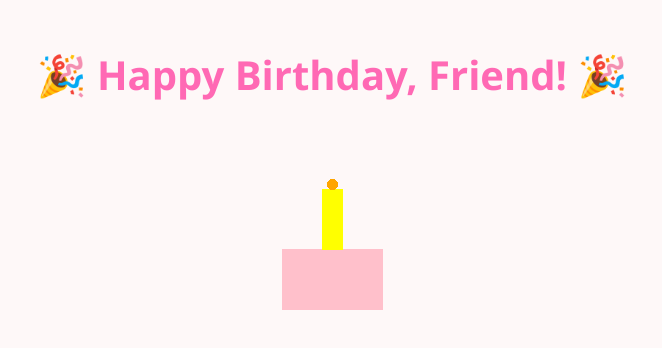
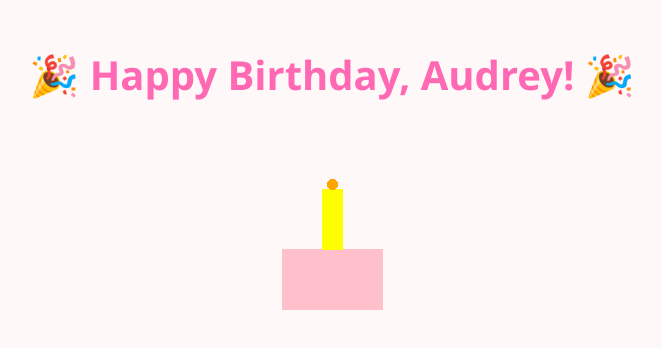
Before and after one commit to batmanmdg/website2, a plain HTML site: page index.html in a window 1280 px wide. Shown: the whole page, without its empty margins (308-970 px from the left). Drawn offline with Linux system fonts and the light colour scheme.

Commit message:
Update index.html

```diff
--- a/index.html
+++ b/index.html
@@ -12,7 +12,7 @@
   <source src="happy_birthday.mp3" type="audio/mpeg">
   Your browser does not support the audio element.
 </audio>
-  <h1>🎉 Happy Birthday, Friend! 🎉</h1>
+  <h1>🎉 Happy Birthday, Audrey! 🎉</h1>
   <img src="cake.png" alt="Birthday Cake" class="cake" onclick="blowOutCandle()" />
   <div id="fireworks"></div>
   <div id="make-a-wish">🎂 Make a Wish! 🎂</div>
```
